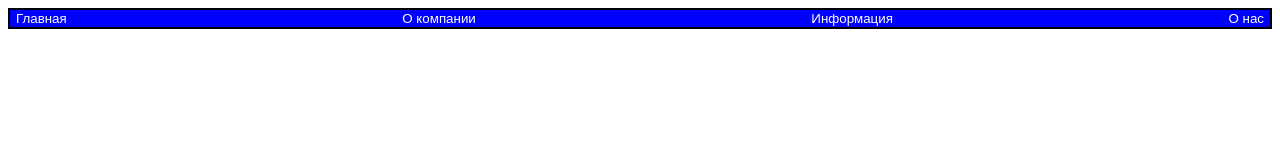
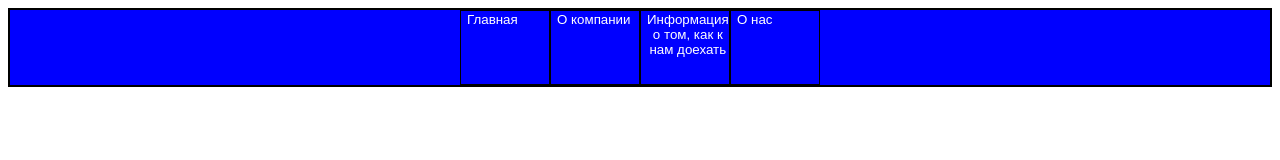
Before and after one commit to Exsplosion/flexbox, a plain HTML site: page index.html in a window 1280 px wide. Drawn offline with Linux system fonts and the light colour scheme.

Commit message:
feat: zadanie3

```diff
--- a/index.html
+++ b/index.html
@@ -8,7 +8,7 @@
     <section>
         <button>Главная</button>
         <button>О компании</button>
-        <button>Информация</button>
+        <button>Информация о том, как к нам доехать</button>
         <button>О нас</button>
     </section>
 </body>
--- a/src/style.css
+++ b/src/style.css
@@ -1,13 +1,17 @@
 section {
     border: 2px solid black;
     background-color: blue;
-    justify-content: space-between;
+    justify-content: center;
     display: flex;
+    height: 75px;
 }
 button {
     background-color: blue;
     color: white;
-    border: 0;
+    border: 1px solid black;
+    align-items: flex-start;
+    display: flex;
+    width: 90px;
 }
 button:hover {
     background-color: white;
```
